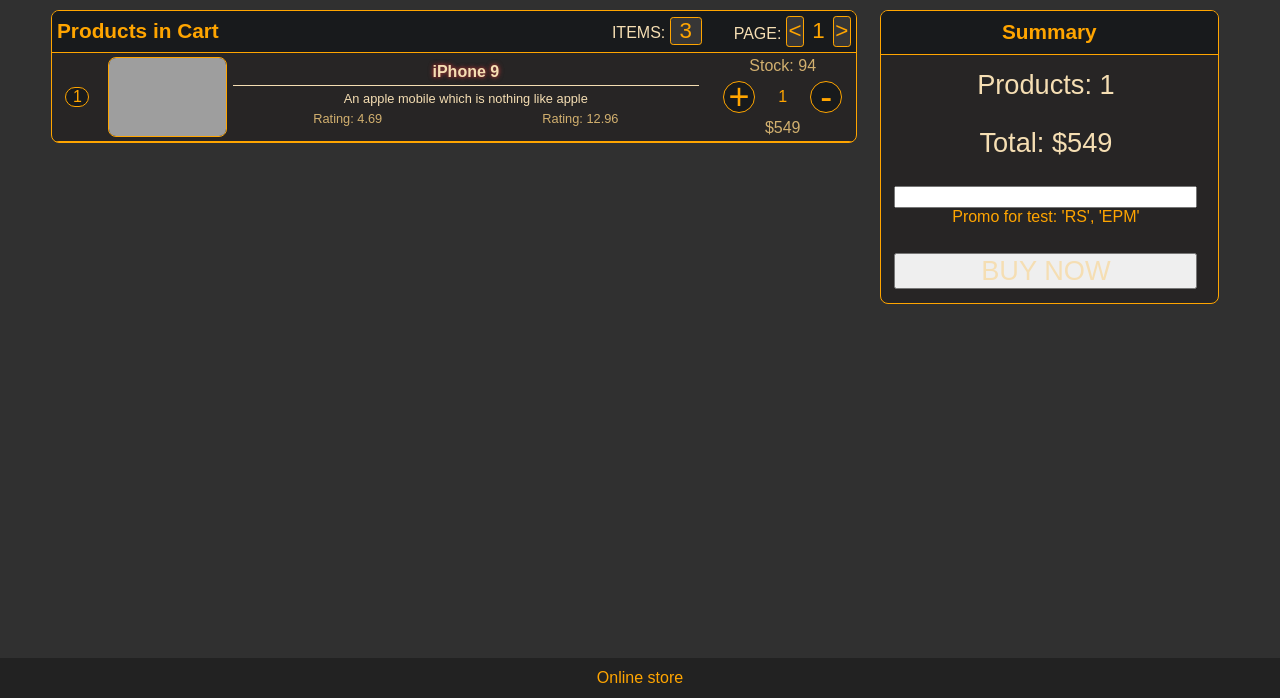
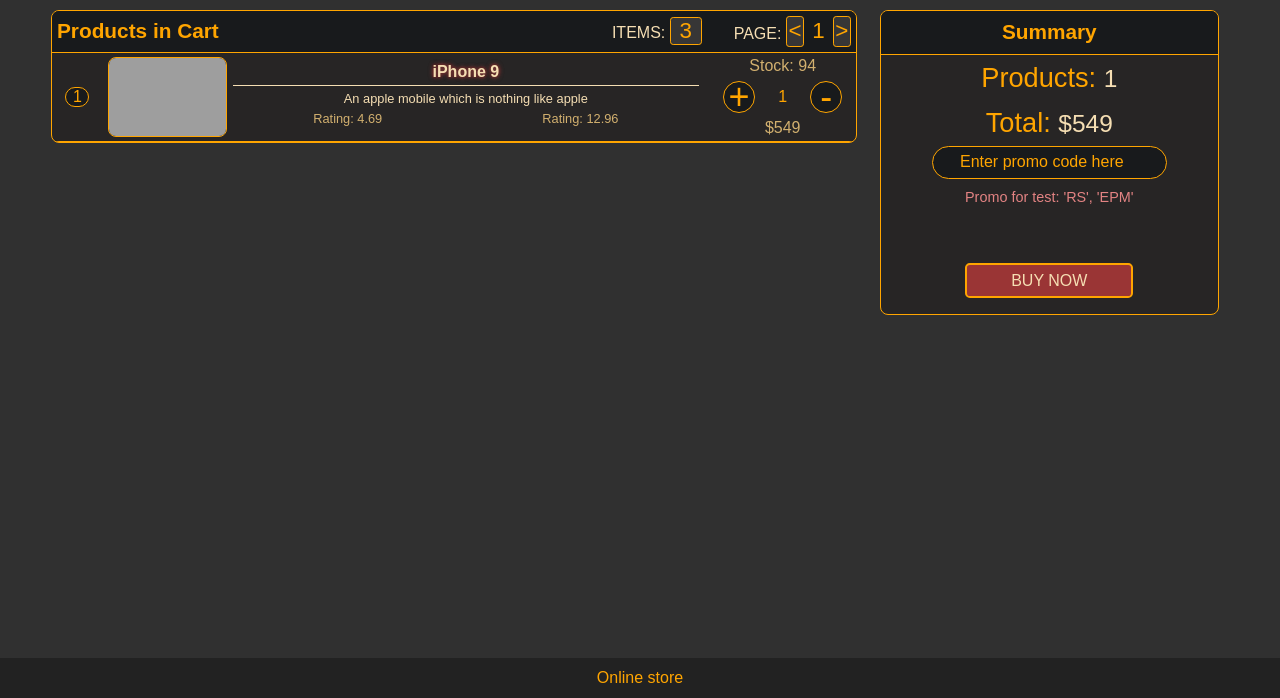
Before and after one commit to vberezhnykh/online-store, a website built with webpack: page src/index.html in a window 1280 px wide. Shown: the part 102-800 px from the top of the page. Built offline with nearby package versions, Linux system fonts and the light colour scheme; grey boxes are pictures that could not be loaded.

Commit message:
feat: complete the design of summary

```diff
--- a/src/components/view/pages/cart/cartSummary/cartSummary.scss
+++ b/src/components/view/pages/cart/cartSummary/cartSummary.scss
@@ -9,15 +9,57 @@
 }
 
 .summary__content,
-.summary__promo {
+.summary__promo,
+.summary__total {
   display: flex;
   flex-flow: nowrap column;
   text-align: center;
+  align-items: center;
+  justify-content: center;
+  width: 100%;
 }
-.summary__content > * {
+
+.total__text {
   width: 90%;
   font-size: 170%;
+  text-align: center;
+  margin: 2%;
+}
+
+.total__value {
   color: wheat;
+  font-size: 90%;
+}
+
+.promo__code {
+  background-color: #181a1c;
+  width: 70%;
+  border: 1px solid orange;
+  color: orange;
+  border-radius: 2rem;
+  padding: 0.4rem;
   text-align: center;
-  margin: 4%
+  outline: none;
+  font-size: 100%;
 }
+
+.promo__test {
+  display: block;
+  margin: 3% auto;
+  text-align: center;
+  color: #e38383;
+  font-size: 90%;
+}
+
+.summary__button {
+  font-size: 100%;
+  display: block;
+  padding: 2% 0;
+  background: #9a3535;
+  color: wheat;
+  border: 2px solid orange;
+  border-radius: 0.3rem;
+  cursor: pointer;
+  width: 50%;
+  margin: 3rem auto 1rem;
+}
--- a/src/components/view/pages/cart/cartSummary/cartSummary.ts
+++ b/src/components/view/pages/cart/cartSummary/cartSummary.ts
@@ -15,25 +15,38 @@
 
   createPromo() {
     const promo = <HTMLDivElement>createCustomElement({selector : 'div', class : 'summary__promo'});
-    const code = <HTMLInputElement>createCustomElement({selector : 'input', class : 'summary__promo-code'});
-    const test = <HTMLSpanElement>createCustomElement({selector : 'span', class : 'summary__promo-test'});
-
+    const code = <HTMLInputElement>createCustomElement({selector : 'input', class : 'promo__code'});
+    const test = <HTMLSpanElement>createCustomElement({selector : 'span', class : 'promo__test'});
+    code.type = 'search';
+    code.value = 'Enter promo code here';
     test.textContent = `${types.CartText.summaryPromoTest}${types.CartText.promoTestCodes}`;
     promo.appendChild(code);
     promo.appendChild(test);
     return promo;
   }
 
-  createTotal(data: Pick<types.IProductInfo, 'stock' | 'price'>) {
+  createTotal(data: Pick<types.IProductInfo, 'price'>) {
+    const total = <HTMLDivElement>createCustomElement({selector : 'div', class : 'summary__total'});
+    const totalAmount = <HTMLParagraphElement>createCustomElement({selector : 'p', class : 'total__text'});
+    const totalPrice = <HTMLParagraphElement>createCustomElement({selector : 'p', class : 'total__text'});
+    const totalAmountValue = <HTMLSpanElement>createCustomElement({selector : 'span', class : 'total__value total-amount'});
+    const totalPriceValue = <HTMLSpanElement>createCustomElement({selector : 'span', class : 'total__value total-price'});
+    totalAmount.textContent = `${types.CartText.summaryProduct}`;
+    totalAmountValue.textContent = ` ${1}`;
+    totalAmount.appendChild(totalAmountValue);
+    totalPrice.textContent = `${types.CartText.summaryTotal}`;
+    totalPriceValue.textContent = ` $${data.price}`;
+    totalPrice.appendChild(totalPriceValue);
+    total.appendChild(totalAmount);
+    total.appendChild(totalPrice);
+    return total;
+  }
+
+  createContent(data: Pick<types.IProductInfo, 'price'>) {
     const quantity = <HTMLDivElement>createCustomElement({selector : 'div', class : 'summary__content'});
-    const amount = <HTMLSpanElement>createCustomElement({selector : 'span', class : 'summary__total-amount'});
-    const total = <HTMLSpanElement>createCustomElement({selector : 'span', class : 'summary__total-price'});
-    amount.textContent = `${types.CartText.summaryProduct} ${1}`;
-    total.textContent = `${types.CartText.summaryTotal} $${data.price}`;
     const btnBuyNow = <HTMLButtonElement>createCustomElement({selector : 'button', class : 'summary__button'});
     btnBuyNow.textContent = 'Buy now'.toUpperCase();
-    quantity.appendChild(amount);
-    quantity.appendChild(total);
+    quantity.appendChild(this.createTotal(data));
     quantity.appendChild(this.createPromo());
     quantity.appendChild(btnBuyNow);
     return quantity;
@@ -42,7 +55,7 @@
   createSummary(data: Omit<types.IProductInfo, 'images'>) {
     const summary = <HTMLDivElement>createCustomElement({selector : 'div', class : 'cart__summary cart-col'});
     summary.appendChild(this.createHeading());
-    summary.appendChild(this.createTotal(data));
+    summary.appendChild(this.createContent(data));
     return summary;
   }
 
```
